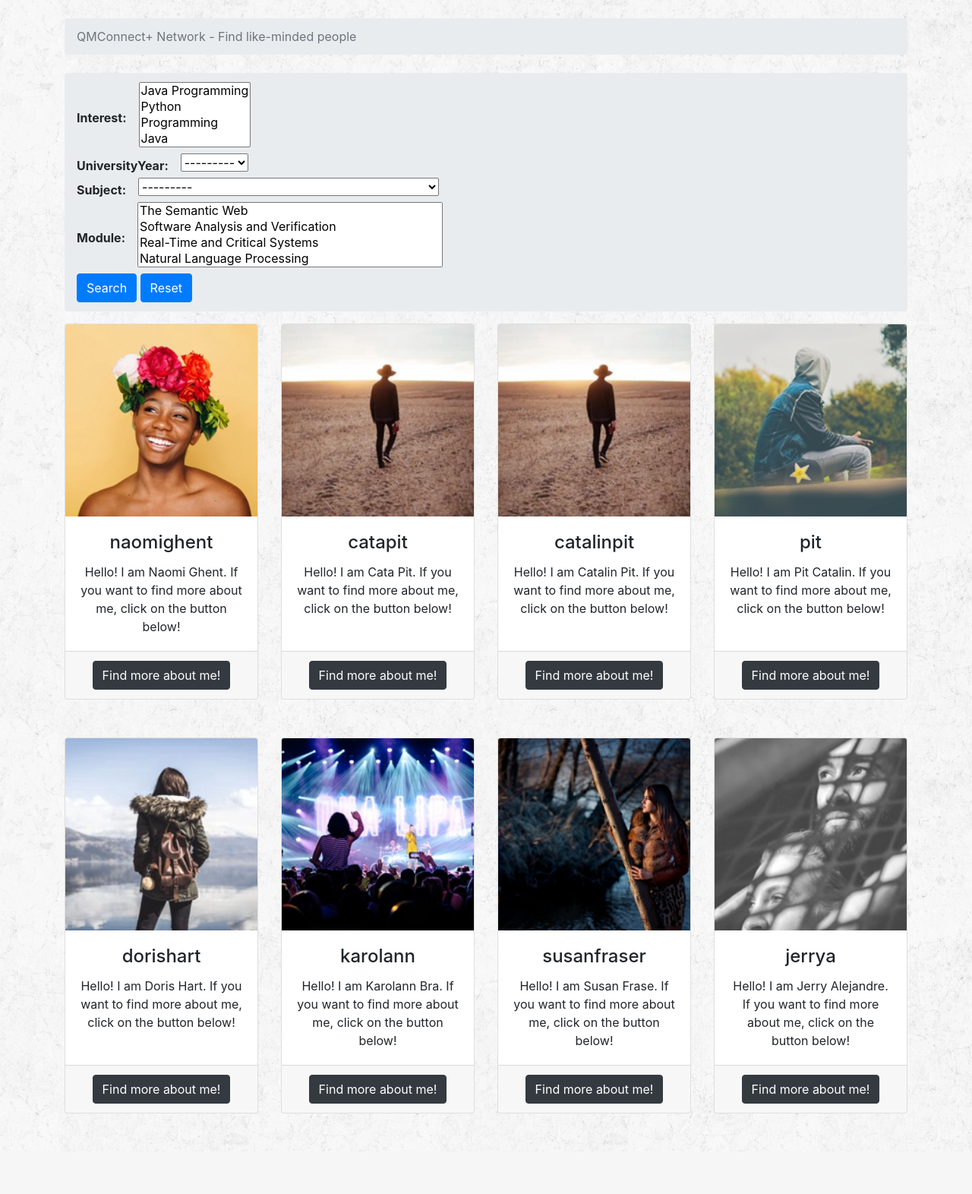
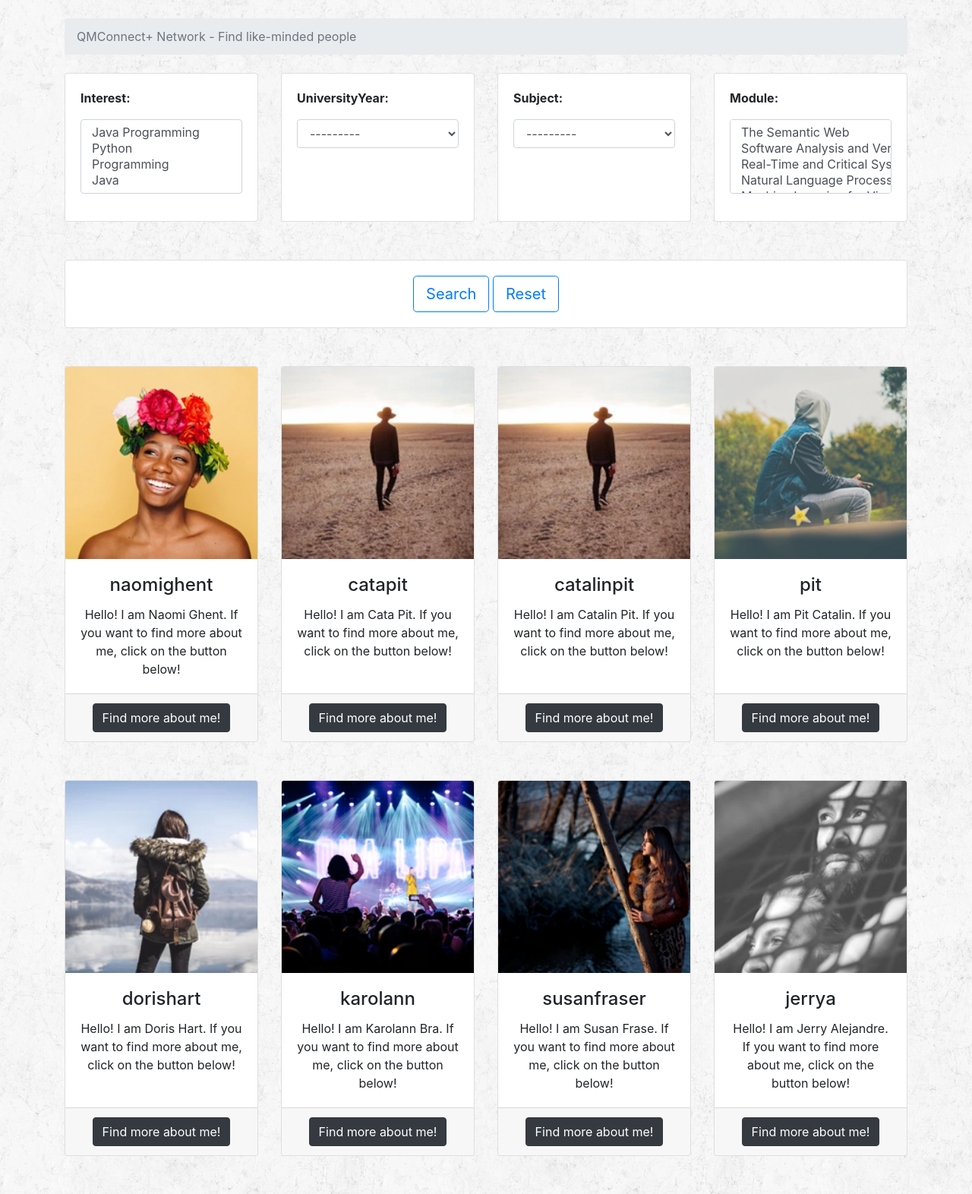
Before and after one commit to dan-grant-hunter/qmconnect, a Django app: page /network/ in a window 1280 px wide. Shown: the part 56-1628 px from the top of the page at 76% size. Before the commit the page ends 1572 px from the top, so only its background shows below. Run offline with Django 3.2, Linux system fonts and the light colour scheme; a user stored in the database is signed in; data comes from the database, SQL or seed files in the repository; some libraries are stand-ins or nearby versions.

Commit message:
stylized network page

```diff
--- a/templates/network.html
+++ b/templates/network.html
@@ -8,20 +8,31 @@
 {% endblock %}
 
 {% block content %}
-<nav aria-label="breadcrumb">
-      <ol class="breadcrumb">
-        <li class="breadcrumb-item" aria-current="page">
+<div class="bottom-padding">
   <form id="formFiltering" method="get">
+  <div class="row">
     {% for field in user_filter.form %}
-              <div class="form-inline">
+      <div class="col-sm-3">
+        <div class="card h-100">
+          <div class="card-body">
+            <div class="form-group">
               <strong><label for="{{ field.id_for_label }}"> {{ field.label_tag }} </label></strong>
-                {{ field|add_class:'mx-sm-3 mb-2' }}
+              {{ field|add_class:'form-control'|set_data:"filters:OverText" }}
+            </div>
+          </div>
+        </div>
       </div>
     {% endfor %}
-            <button class="btn btn-primary" type="submit" id="submitFiltering">Search</button>
-            <a class="btn btn-primary" href="{% url 'qa:network' %}">Reset</a>
+  </div>
+  <div class="bottom-padding"></div>
+  <div class="card align-items-center">
+    <div class="card-body center">
+      <button class="btn btn-outline-primary btn-lg" type="submit" id="submitFiltering">Search</button>
+      <a class="btn btn-outline-primary btn-lg" href="{% url 'qa:network' %}">Reset</a>
+    </div>
+  </div>
   </form>
-      </nav>
+</div>
 
 <div class="row text-center">
   {% for profile in user_filter.qs %}
```
Lines whose indentation alone changed are shown as unchanged.
